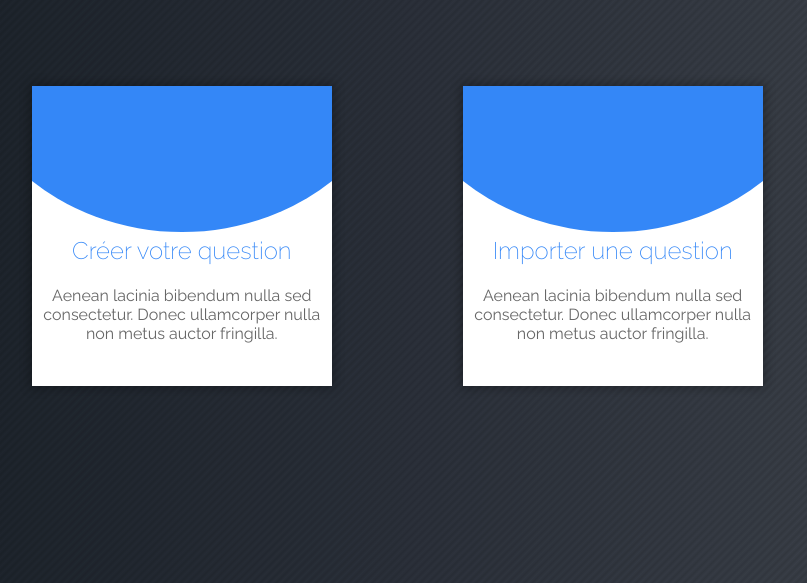
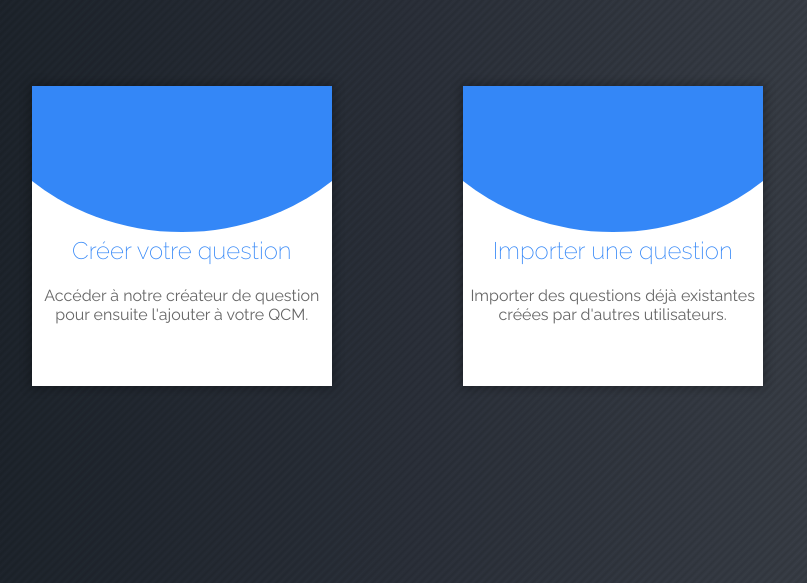
Before and after one commit to Floko95/QcmProject, a PHP site: page /ChoixQQ.php in a window 1280 px wide. Shown: the top 583 px of the page, without its empty margins (229-1036 px from the left). Run offline with PHP 8.4, Linux system fonts and the light colour scheme; data that the repository does not hold is empty.

Commit message:
Modif mineur ChoixQQ

```diff
--- a/Web/Questionneur/ChoixQQ.php
+++ b/Web/Questionneur/ChoixQQ.php
@@ -21,7 +21,7 @@
 
       <div class="card transition">
   <h2 class="transition">Créer votre question</h2>
-  <p>Aenean lacinia bibendum nulla sed consectetur. Donec ullamcorper nulla non metus auctor fringilla.</p>
+  <p>Accéder à notre créateur de question pour ensuite l'ajouter à votre QCM.</p>
 
  <?php
 
@@ -39,7 +39,7 @@
 
         <div class="card transition">
   <h2 class="transition">Importer une question</h2>
-  <p>Aenean lacinia bibendum nulla sed consectetur. Donec ullamcorper nulla non metus auctor fringilla.</p>
+  <p>Importer des questions déjà existantes créées par d'autres utilisateurs.</p>
 
 
        <?php
```
